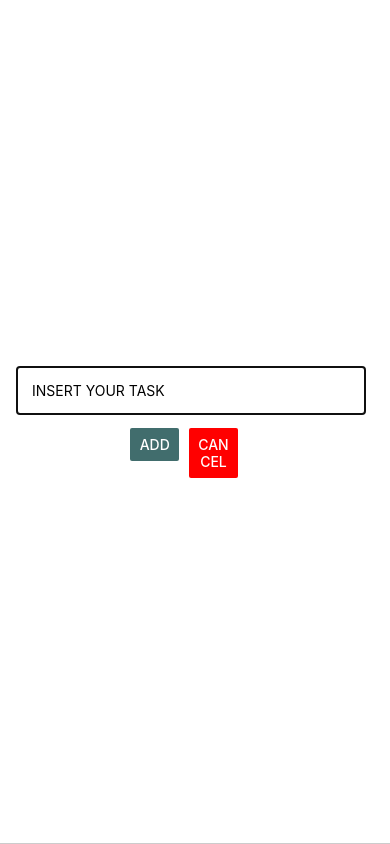
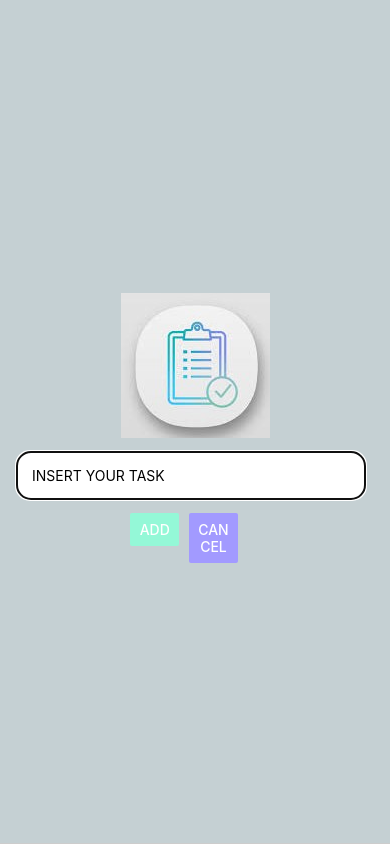
Before and after one commit to SauloAssisEngMec/task-app, a React Native app: screen / in a window 390 px wide. Both pictures are taken after a click on the button "ADD NEW TASK". Built offline with nearby package versions, Linux system fonts and the light colour scheme.

Commit message:
inserting image

```diff
--- a/App.js
+++ b/App.js
@@ -42,7 +42,7 @@ export default function App() {
     <View style={styles.appContainer}>
       <Button
         title="Add New Task"
-        color="rgb(65,109,109)"
+        color="rgb(149, 148, 149)"
         onPress={startAddTaskHandler}
       />
       <TaskInput
--- a/components/TaskInput.js
+++ b/components/TaskInput.js
@@ -1,5 +1,12 @@
 import { useState } from "react";
-import { View, TextInput, Button, StyleSheet, Modal } from "react-native";
+import {
+  View,
+  TextInput,
+  Button,
+  StyleSheet,
+  Modal,
+  Image,
+} from "react-native";
 
 function TaskInput(props) {
   const [enteredTaskText, setEnteredTaskText] = useState("");
@@ -16,6 +23,7 @@ function TaskInput(props) {
   return (
     <Modal visible={props.visible} animationType="slide">
       <View style={styles.inputContainer}>
+        <Image style={styles.image} source={require("../assets/images.jpeg")} />
         <TextInput
           style={styles.textInput}
           placeholder="INSERT YOUR TASK"
@@ -25,13 +33,17 @@ function TaskInput(props) {
         <View style={styles.buttonContainer}>
           <View style={styles.singleButton}>
             <Button
-              color="rgb(65,109,109)"
+              color="rgb(148, 248, 215)"
               title="Add"
               onPress={AddTaskHandler}
             />
           </View>
           <View style={styles.singleButton}>
-            <Button color="red" title="cancel" onPress={props.onCancel} />
+            <Button
+              color="rgb(162, 154, 255)"
+              title="cancel"
+              onPress={props.onCancel}
+            />
           </View>
         </View>
       </View>
@@ -46,7 +58,7 @@ const styles = StyleSheet.create({
     flex: 1,
     justifyContent: "center",
     alignItems: "center",
-
+    backgroundColor: "#C5D0D3",
     marginBottomBottom: 24,
     borderBottomWidth: 1,
     borderBottomColor: "#cccccc",
@@ -58,6 +70,8 @@ const styles = StyleSheet.create({
     borderColor: "#cccccc",
     width: "100%",
     marginRight: 8,
+    backgroundColor: "#fff",
+    borderRadius: 14,
   },
   buttonContainer: {
     marginTop: 13,
@@ -67,4 +81,7 @@ const styles = StyleSheet.create({
     marginHorizontal: 5,
     width: "35%",
   },
+  image: {
+    margin: 13,
+  },
 });
--- a/components/TaskItem.js
+++ b/components/TaskItem.js
@@ -20,7 +20,7 @@ const styles = StyleSheet.create({
   taskItem: {
     margin: 5,
     padding: 8,
-    backgroundColor: "rgb(65,109,109)",
+    backgroundColor: "rgb(149, 148, 149)",
     borderRadius: 6,
   },
   pressedItem: {
```
Also changed, not shown: assets/images.jpeg (added), components/css.css (added).
